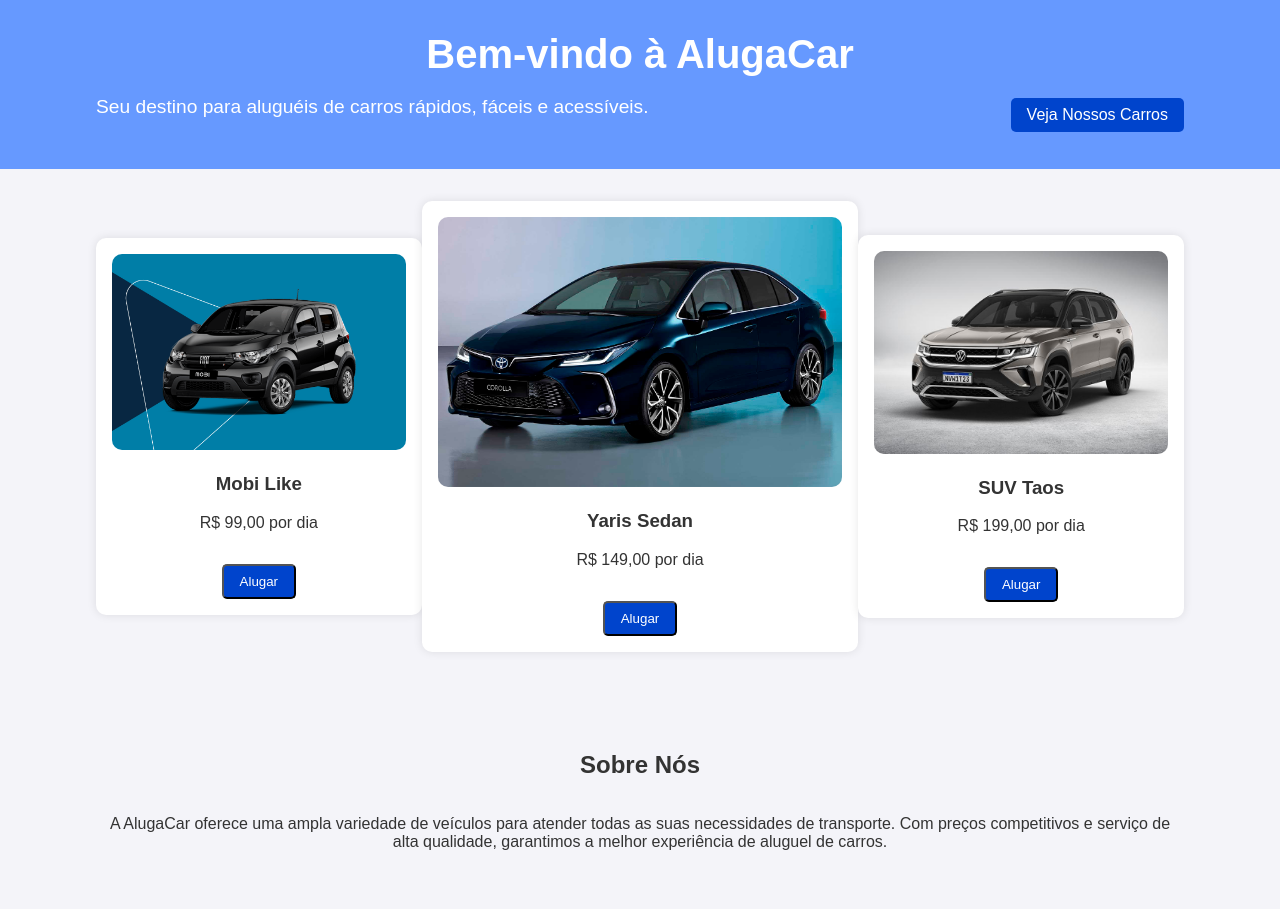
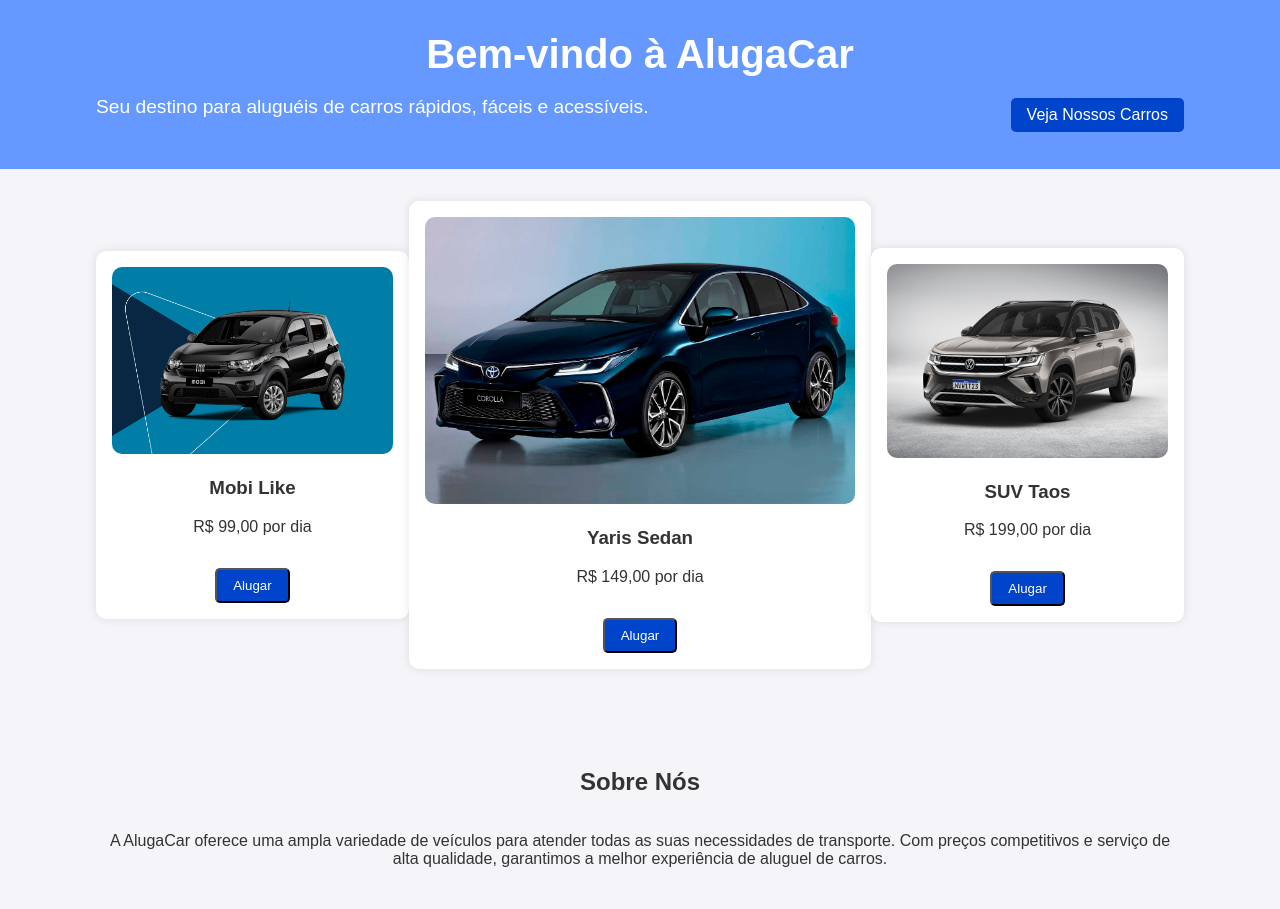
Before and after one commit to AlugaCar/alugacar, a PHP site: page /locadora.html in a window 1280 px wide. Shown: the part 120-1029 px from the top of the page. Run offline with PHP 8.4, Linux system fonts and the light colour scheme; some libraries are stand-ins or nearby versions.

Commit message:
Correção de erro

```diff
--- a/site/styles.css
+++ b/site/styles.css
@@ -169,5 +169,14 @@ footer p {
 }
 
 #transform {
-    width: 450px;
+    width: 500px;
 }
+
+.car-item img {
+    max-width: 100%;
+    border-radius: 10px;
+}
+
+.car-item.central {
+    width: 500px;
+}
```
